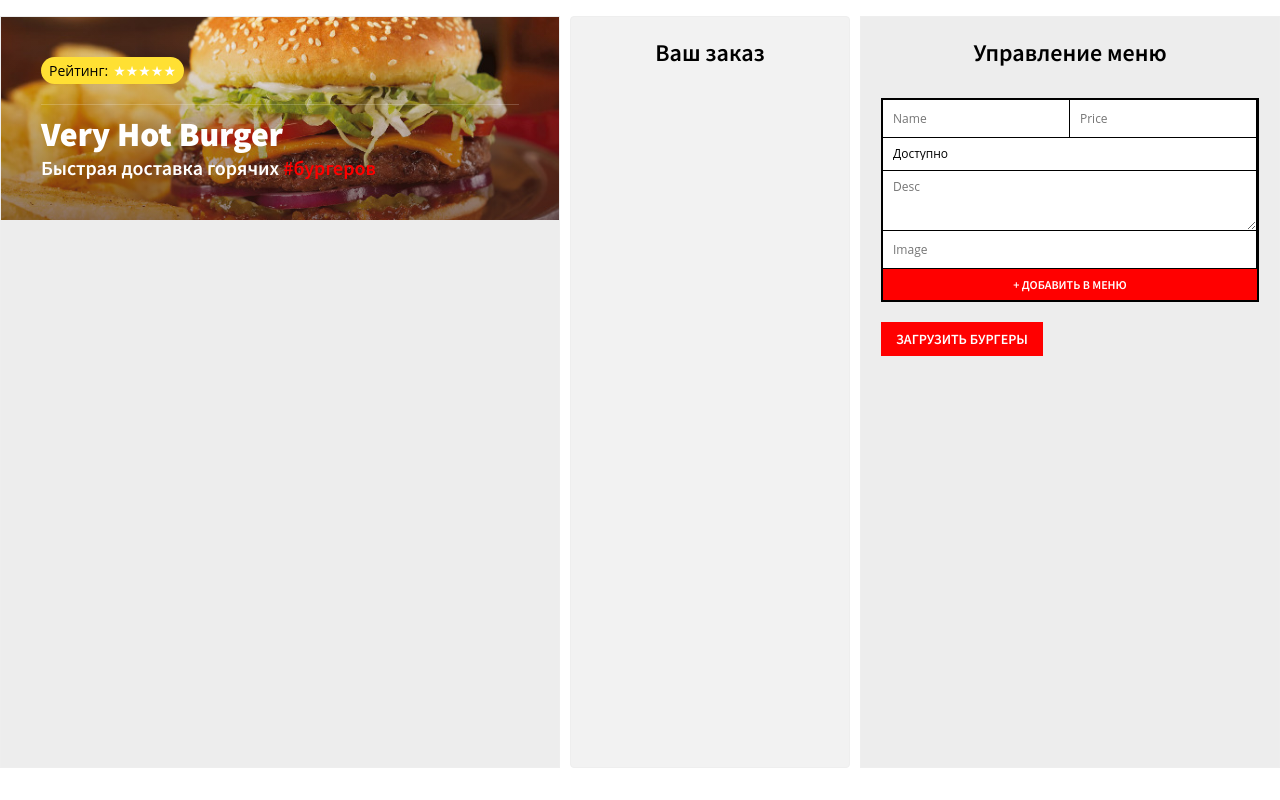
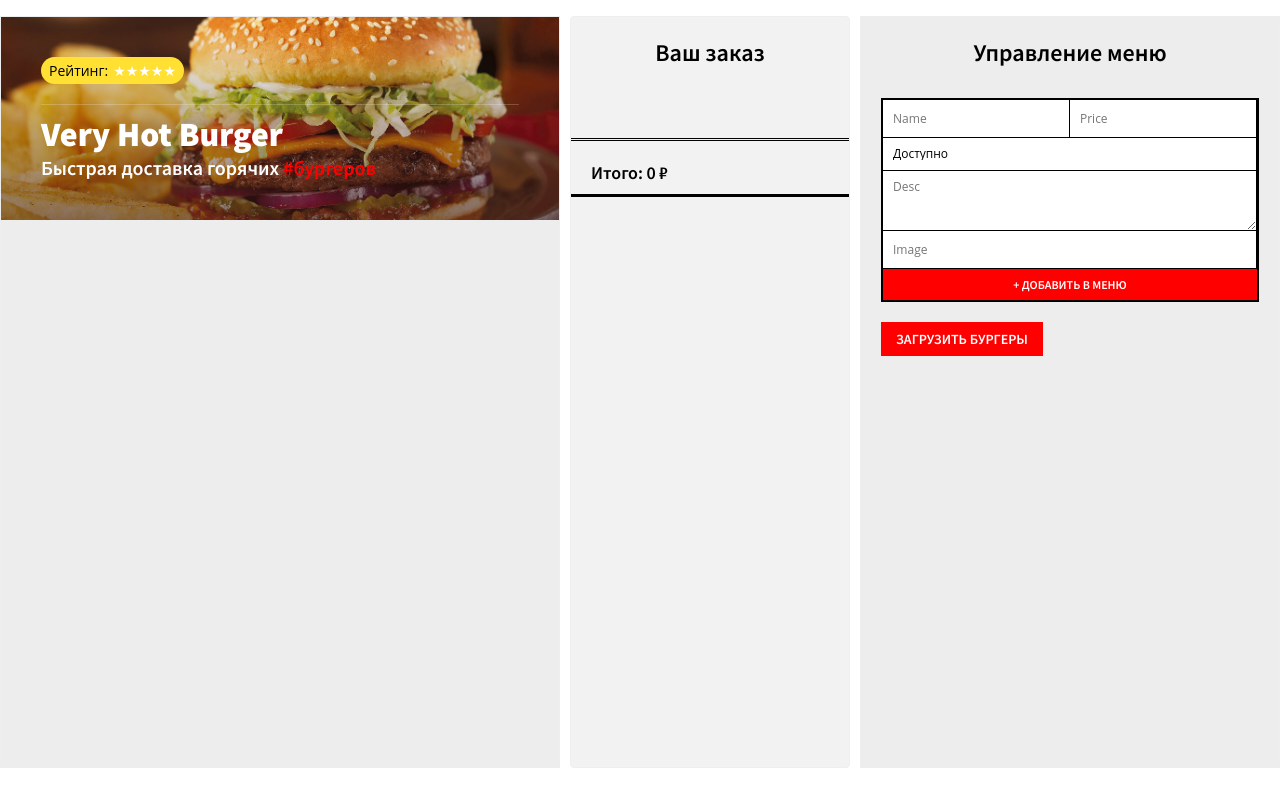
Before and after one commit to pnzdmd/react-restaurant, a React (Create React App) app: page /restaurant/1 in a window 1280 px wide. Built offline with nearby package versions, Linux system fonts and the light colour scheme.

Commit message:
Добавить отображение заказа

```diff
--- a/src/components/App.jsx
+++ b/src/components/App.jsx
@@ -51,7 +51,7 @@
             })}
           </ul>
         </div>
-        <Order />
+        <Order burgers={this.state.burgers} order={this.state.order} />
         <MenuAdmin
           addBurger={this.addBurger}
           loadSampleBurgers={this.loadSampleBurgers}
--- a/src/components/Order.jsx
+++ b/src/components/Order.jsx
@@ -1,10 +1,54 @@
 import React, { Component } from 'react';
 
 class Order extends Component {
+  renderOrder = (key) => {
+    const burger = this.props.burgers[key];
+    const count = this.props.order[key];
+
+    const isAvailable = burger && burger.status === 'available';
+    if (!isAvailable) {
+      return (
+        <li key={key} className='unavailable'>
+          {/*  если бургер не был удален использую его название, если удален то используем слово "бургер" */}
+          Извините, {burger ? burger.name : 'бургер'} временно недоступен
+        </li>
+      );
+    }
+    return (
+      <li key={key}>
+        <span>
+          <span>{count}</span>
+          шт. {burger.name}
+          <span> {count * burger.price} ₽</span>
+          <button className='cancelItem'>&times;</button>
+        </span>
+      </li>
+    );
+  };
+
   render() {
+    const orderIds = Object.keys(this.props.order);
+    // метод подсчета общей цены заказа
+    const total = orderIds.reduce((prevTotal, key) => {
+      const burger = this.props.burgers[key];
+      const count = this.props.order[key];
+
+      const isAvailable = burger && burger.status === 'available';
+      if (isAvailable) {
+        return prevTotal + burger.price * count;
+      }
+
+      return prevTotal;
+    }, 0);
     return (
       <div className='order-wrap'>
         <h2>Ваш заказ</h2>
+        <ul className='order'>{orderIds.map(this.renderOrder)}</ul>
+        <div className='total'>
+          <div className='total_wrap'>
+            <div className='total_wrap-final'>Итого: {total} ₽</div>
+          </div>
+        </div>
       </div>
     );
   }
```
